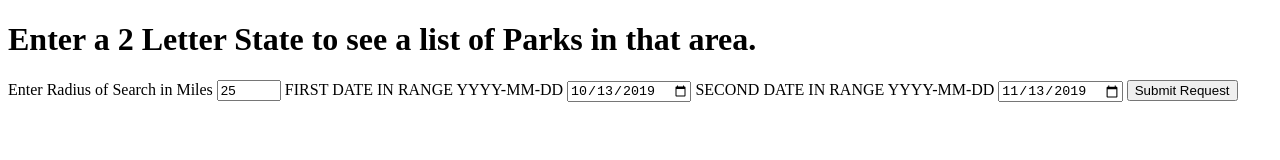
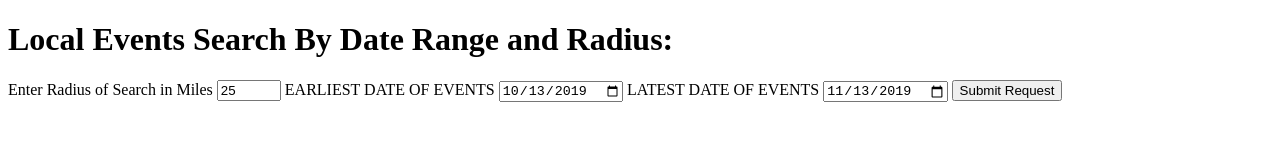
Before and after one commit to edgondon/APIcapstoneMVP, a plain HTML site: page index.html in a window 1280 px wide. Drawn offline with nearby package versions, Linux system fonts and the light colour scheme; some packages are replaced by stand-ins of ours.

Commit message:
updated readme and headers

```diff
--- a/index.html
+++ b/index.html
@@ -3,14 +3,14 @@
 <head>
     <meta charset="UTF-8">
     <meta name="viewport" content="width=device-width, initial-scale=1.0">
-    <title>This is to get a list of National Parks for a Requested State</title>
+    <title>Local Events Search App</title>
     <link rel="stylesheet" href="index.css">
 
 </head>
 <body>
     <div>
         <h1>
-            Enter a 2 Letter State to see a list of Parks in that area.
+            Local Events Search By Date Range and Radius:
         </h1>
 
     </div>
--- a/index.js
+++ b/index.js
@@ -105,9 +105,9 @@ function geoClouder(t) {
 $("form").append(`
 <label for="State">Enter Radius of Search in Miles</label>
 <input type="number" id="radiuss" name="Radius" min="1" max="100" value="25" required>
-<label for="State">FIRST DATE IN RANGE YYYY-MM-DD</label>
+<label for="State">EARLIEST DATE OF EVENTS</label>
 <input type="date" id="alpha" name="State" value="${today}" required>
-<label for="numSearch">SECOND DATE IN RANGE YYYY-MM-DD</label>
+<label for="numSearch">LATEST DATE OF EVENTS</label>
 <input type="date" id="omega" name="numSearch" value="${today2}">
 <input type="submit"  value="Submit Request">`);
 
```
Also changed, not shown: 1 other file.
